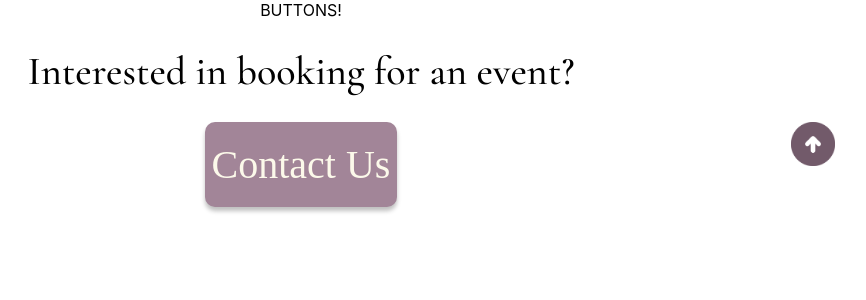
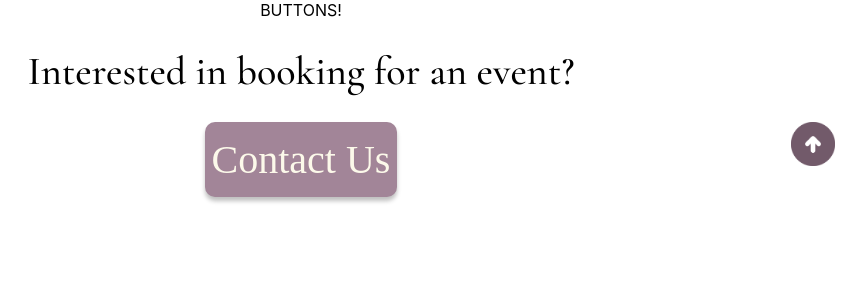
Before and after one commit to include-davis/bloom-and-vine, a React (Create React App) app in the folder bloom-and-vine/: page / in a window 1280 px wide. Shown: the top 300 px of the page, without its empty margins (339-1205 px from the left). Built offline with nearby package versions, Linux system fonts and the light colour scheme; a web font is replaced by a local one.

Commit message:
Fixed sizing of the contact button

```diff
--- a/bloom-and-vine/src/Components/contact-display/contactDisplay.css
+++ b/bloom-and-vine/src/Components/contact-display/contactDisplay.css
@@ -27,7 +27,7 @@
     font-size: 2.5em;
     font-weight: 400;
     width: 15vw;
-    height: 85px;
+    height: 75px;
     border-radius: 10px;
     justify-content: center;
     align-items: center;
```
